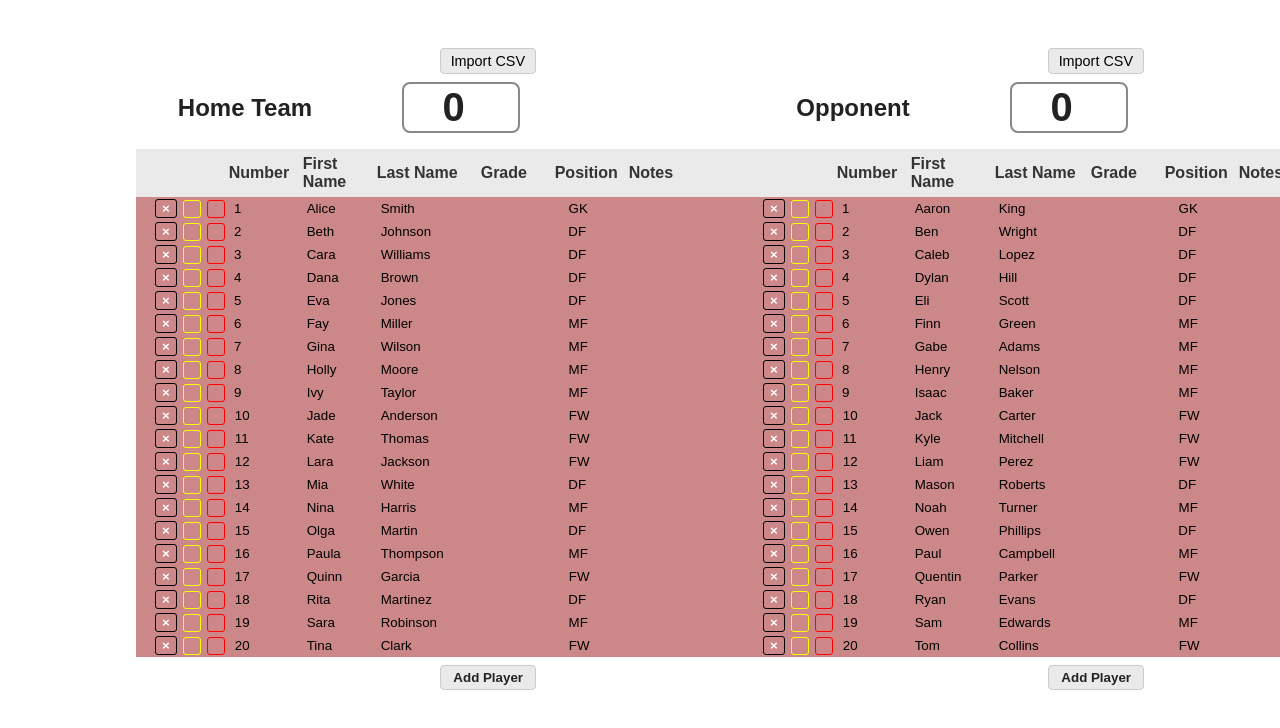
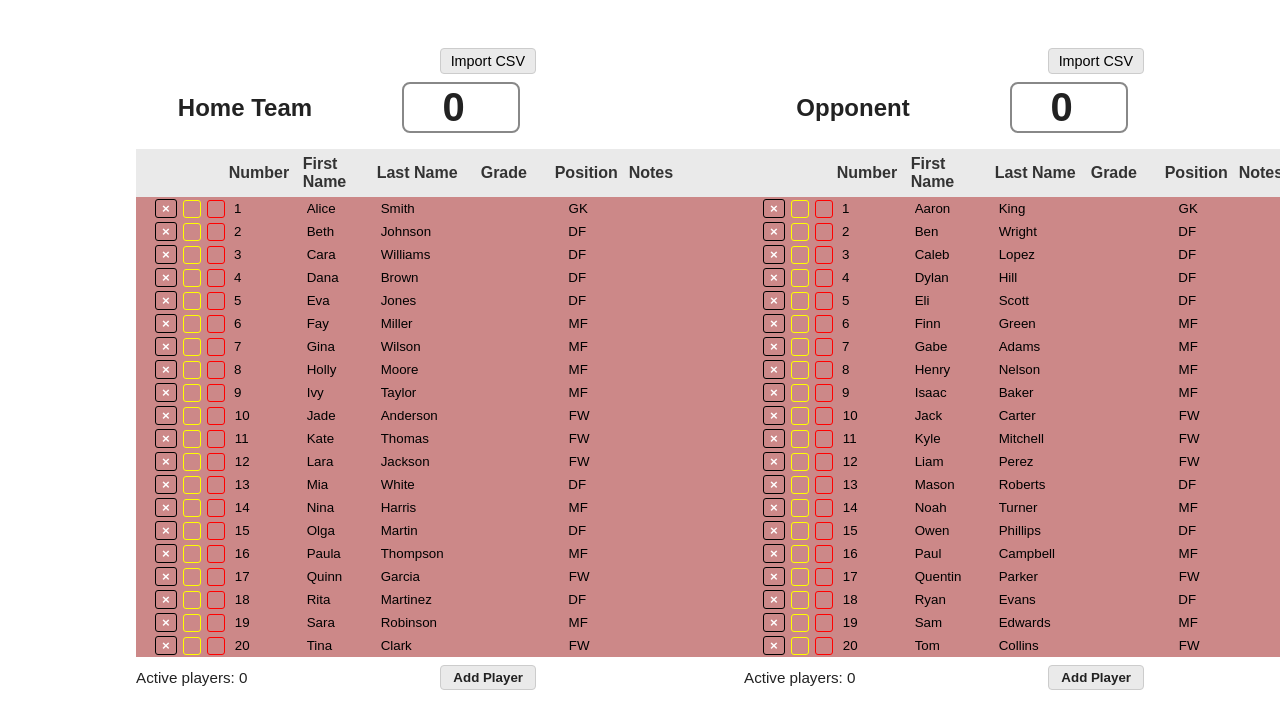
Before and after one commit to kenahoo/announcer, a React (Create React App) app in the folder announcer-app/: page / in a window 1280 px wide. Shown: the top 728 px of the page. Built offline with nearby package versions, Linux system fonts and the light colour scheme.

Commit message:
Show count of active players

```diff
--- a/announcer-app/src/App.js
+++ b/announcer-app/src/App.js
@@ -89,7 +89,7 @@ function AutoWidthInput({ value, onChange, type = 'text', style = {}, ...props }
   );
 }
 
-function Roster({ teamName, onTeamNameChange, score, onScoreChange, players, status, toggleStatus, handlePlayerChange, handleRemovePlayer, handleAddPlayer, handleImportCSV }) {
+function Roster({ teamName, onTeamNameChange, score, onScoreChange, players, status, toggleStatus, handlePlayerChange, handleRemovePlayer, handleAddPlayer, handleImportCSV, activeCount }) {
   // Card toggle handlers
   const handleToggleCard = (idx, cardType) => {
     handlePlayerChange(idx, cardType, !players[idx][cardType]);
@@ -221,7 +221,10 @@ function Roster({ teamName, onTeamNameChange, score, onScoreChange, players, sta
           ))}
         </tbody>
       </table>
-      <div style={{ textAlign: 'right', marginTop: '8px' }}>
+      <div style={{ display: 'flex', justifyContent: 'space-between', alignItems: 'center', marginTop: '8px' }}>
+        <span style={{ fontSize: '0.95em', color: '#222', fontWeight: 500 }}>
+          Active players: {activeCount}
+        </span>
         <button
           type="button"
           onClick={handleAddPlayer}
@@ -352,6 +355,10 @@ function App() {
     e.target.value = '';
   };
 
+  // Calculate active player counts
+  const homeActiveCount = homeRoster.filter(p => homeStatus[p.number]).length;
+  const opponentActiveCount = opponentRoster.filter(p => opponentStatus[p.number]).length;
+
   return (
     <div className="App" style={{ display: 'flex', justifyContent: 'space-around', padding: '32px' }}>
       <Roster
@@ -366,6 +373,7 @@ function App() {
         handleRemovePlayer={handleRemoveHomePlayer}
         handleAddPlayer={handleAddHomePlayer}
         handleImportCSV={handleImportCSV(setHomeRoster)}
+        activeCount={homeActiveCount}
       />
       <Roster
         teamName={opponentTeamName}
@@ -379,6 +387,7 @@ function App() {
         handleRemovePlayer={handleRemoveOpponentPlayer}
         handleAddPlayer={handleAddOpponentPlayer}
         handleImportCSV={handleImportCSV(setOpponentRoster)}
+        activeCount={opponentActiveCount}
       />
     </div>
   );
```
